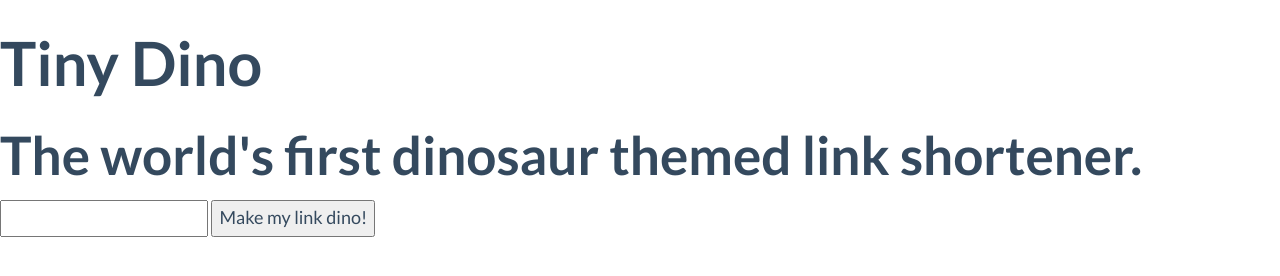
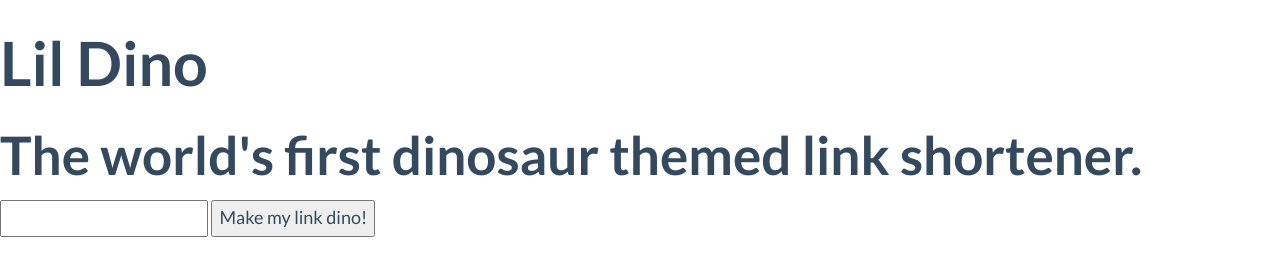
Before and after one commit to leahsteinberg/tinydino, a plain HTML site: page templates/index.html in a window 1280 px wide. Drawn offline with nearby package versions, Linux system fonts and the light colour scheme; files that its build step writes are made by us from their sources; files whose address does not match are found by name.

Commit message:
changed to lil dino

```diff
--- a/templates/index.html
+++ b/templates/index.html
@@ -4,7 +4,7 @@
     <meta charset="utf-8">
     <meta http-equiv="X-UA-Compatible" content="IE=edge">
     <meta name="viewport" content="width=device-width, initial-scale=1">
-    <title>Tiny Dino</title>
+    <title>Lil Dino</title>
 
     <!-- Bootstrap -->
     <link href="static/bootstrap/css/bootstrap.css" rel="stylesheet">
@@ -19,7 +19,7 @@
     <![endif]-->
   </head>
   <body>
-    <h1>Tiny Dino</h1>
+    <h1>Lil Dino</h1>
     <h2> The world's first dinosaur themed link shortener.</h2>
 
 
```
Also changed, not shown: templates/redir.html (+1 -1 lines).
